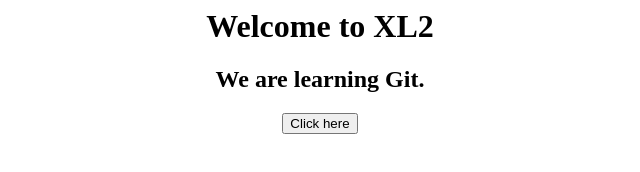
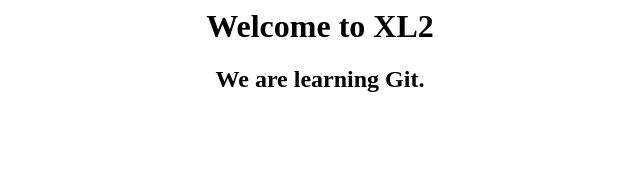
Before and after one commit to qkjdj/november-25, a plain HTML site: page home.html in a window 1280 px wide. Shown: the whole page, without its empty margins (320-960 px from the left). Drawn offline with Linux system fonts and the light colour scheme.

Commit message:
Update home.html

```diff
--- a/home.html
+++ b/home.html
@@ -6,7 +6,7 @@
       <center>
 	       <h1>Welcome to XL2</h1>
 		   <h2>We are learning Git.</h2>
-		   <button> Click here 	</button>
+
 		   </center>
 </body>
 
```
